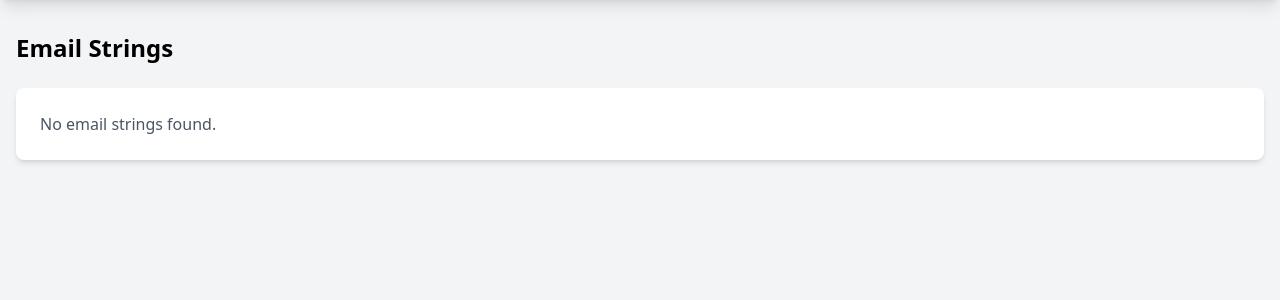
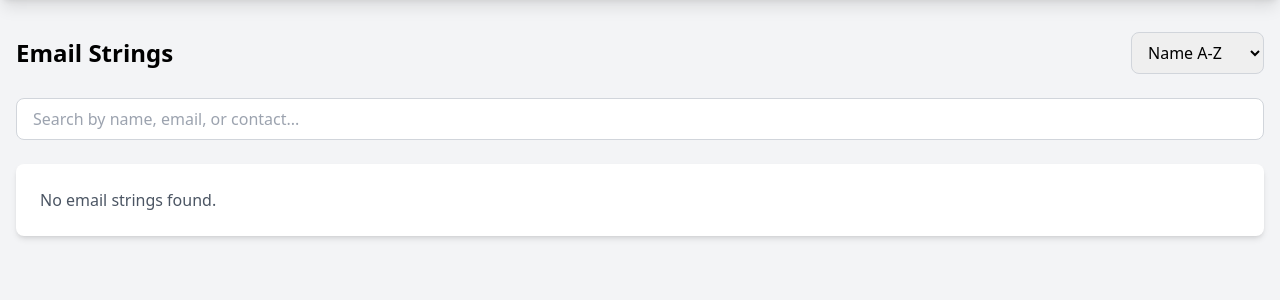
Before and after one commit to mitija/email_agent, a Django app: page /email-strings/ in a window 1280 px wide. Shown: the part 64-364 px from the top of the page. Run offline with Django 5.2, Linux system fonts and the light colour scheme; the visitor is signed in with stand-in values (Sample User, id 1); data that the repository does not hold is empty; some libraries are stand-ins or nearby versions.

Commit message:
Enhance email string list with search and sorting features
- Added a search input and sorting dropdown to the email strings template for improved user experience.
- Implemented backend support for search and sorting in the email string list view, allowing users to filter and organize email strings effectively.
- Introduced pagination to manage large sets of email strings, enhancing navigation through results.
- Updated JavaScript functionality to handle search input and sorting changes dynamically.

```diff
--- a/core/templates/core/email_string_list.html
+++ b/core/templates/core/email_string_list.html
@@ -5,6 +5,28 @@
 <div class="container mx-auto px-2 sm:px-4 py-4 sm:py-8">
     <div class="flex justify-between items-center mb-4 sm:mb-6">
         <h1 class="text-xl sm:text-2xl font-bold">Email Strings</h1>
+        <div class="flex gap-2">
+            <select id="sortSelect" class="px-3 py-2 border border-gray-300 rounded-lg focus:ring-2 focus:ring-blue-500 focus:border-blue-500">
+                <option value="name" {% if current_sort == 'name' %}selected{% endif %}>Name A-Z</option>
+                <option value="-name" {% if current_sort == '-name' %}selected{% endif %}>Name Z-A</option>
+                <option value="email" {% if current_sort == 'email' %}selected{% endif %}>Email A-Z</option>
+                <option value="-email" {% if current_sort == '-email' %}selected{% endif %}>Email Z-A</option>
+                <option value="contact" {% if current_sort == 'contact' %}selected{% endif %}>Contact A-Z</option>
+                <option value="-contact" {% if current_sort == '-contact' %}selected{% endif %}>Contact Z-A</option>
+            </select>
+        </div>
+    </div>
+
+    <!-- Search Section -->
+    <div class="mb-6">
+        <div class="relative">
+            <input type="text"
+                   id="emailStringSearch"
+                   class="w-full px-4 py-2 border border-gray-300 rounded-lg focus:ring-2 focus:ring-blue-500 focus:border-blue-500"
+                   placeholder="Search by name, email, or contact..."
+                   value="{{ search_query }}"
+                   autocomplete="off">
+        </div>
     </div>
 
     <div class="bg-white shadow-md rounded-lg">
@@ -97,6 +119,39 @@
                         </table>
                     </div>
                 </div>
+
+                <!-- Pagination -->
+                {% if paginator.num_pages > 1 %}
+                <div class="mt-6 flex justify-center">
+                    <nav class="inline-flex rounded-md shadow">
+                        {% if page_obj.has_previous %}
+                        <a href="?page=1{% if search_query %}&search={{ search_query }}{% endif %}{% if current_sort %}&sort={{ current_sort }}{% endif %}"
+                           class="px-3 py-2 rounded-l-md border border-gray-300 bg-white text-sm font-medium text-gray-700 hover:bg-gray-50">
+                            &laquo; First
+                        </a>
+                        <a href="?page={{ page_obj.previous_page_number }}{% if search_query %}&search={{ search_query }}{% endif %}{% if current_sort %}&sort={{ current_sort }}{% endif %}"
+                           class="px-3 py-2 border border-gray-300 bg-white text-sm font-medium text-gray-700 hover:bg-gray-50">
+                            Previous
+                        </a>
+                        {% endif %}
+
+                        <span class="px-3 py-2 border border-gray-300 bg-white text-sm font-medium text-gray-700">
+                            Page {{ page_obj.number }} of {{ paginator.num_pages }}
+                        </span>
+
+                        {% if page_obj.has_next %}
+                        <a href="?page={{ page_obj.next_page_number }}{% if search_query %}&search={{ search_query }}{% endif %}{% if current_sort %}&sort={{ current_sort }}{% endif %}"
+                           class="px-3 py-2 border border-gray-300 bg-white text-sm font-medium text-gray-700 hover:bg-gray-50">
+                            Next
+                        </a>
+                        <a href="?page={{ paginator.num_pages }}{% if search_query %}&search={{ search_query }}{% endif %}{% if current_sort %}&sort={{ current_sort }}{% endif %}"
+                           class="px-3 py-2 rounded-r-md border border-gray-300 bg-white text-sm font-medium text-gray-700 hover:bg-gray-50">
+                            Last &raquo;
+                        </a>
+                        {% endif %}
+                    </nav>
+                </div>
+                {% endif %}
             {% else %}
                 <p class="text-gray-600">No email strings found.</p>
             {% endif %}
@@ -107,7 +162,6 @@
 <!-- New Contact Modal -->
 <div id="new-contact-modal" class="hidden fixed inset-0 bg-gray-600 bg-opacity-50 overflow-y-auto h-full w-full z-20">
     <div class="relative top-20 mx-auto p-5 border w-11/12 sm:w-96 shadow-lg rounded-md bg-white">
-        <div class="mt-3">
         <h3 class="text-lg font-medium leading-6 text-gray-900">Create New Contact</h3>
         <form id="new-contact-form" class="mt-4">
             <div class="mb-4">
@@ -129,7 +183,6 @@
                 </button>
             </div>
         </form>
-        </div>
     </div>
 </div>
 {% endblock %}
@@ -188,110 +241,113 @@ document.addEventListener('DOMContentLoaded', function() {
         });
     });
 
-    // Set up edit buttons
-    document.querySelectorAll('.edit-contact').forEach(editBtn => {
-        editBtn.addEventListener('click', function() {
-            const row = this.closest('.email-string-row');
-            const editor = row.querySelector('.contact-editor');
-
-            // Hide all other editors first
-            document.querySelectorAll('.contact-editor').forEach(e => {
-                if (e !== editor) e.classList.add('hidden');
+    // Sort select functionality
+    const sortSelect = document.getElementById('sortSelect');
+    sortSelect.addEventListener('change', function() {
+        const currentUrl = new URL(window.location.href);
+        currentUrl.searchParams.set('sort', this.value);
+        window.location.href = currentUrl.toString();
     });
 
-            editor.classList.toggle('hidden');
+    // Search functionality
+    const emailStringSearch = document.getElementById('emailStringSearch');
+    let searchTimeout;
 
-            if (!editor.classList.contains('hidden')) {
-                const searchInput = editor.querySelector('.contact-search');
-                searchInput.focus();
-
-                document.querySelectorAll('.contact-dropdown').forEach(dropdown => {
-                    dropdown.classList.add('hidden');
+    emailStringSearch.addEventListener('input', function() {
+        clearTimeout(searchTimeout);
+        searchTimeout = setTimeout(() => {
+            const currentUrl = new URL(window.location.href);
+            if (this.value.trim()) {
+                currentUrl.searchParams.set('search', this.value.trim());
+            } else {
+                currentUrl.searchParams.delete('search');
+            }
+            currentUrl.searchParams.set('page', '1'); // Reset to first page on search
+            window.location.href = currentUrl.toString();
+        }, 300);
     });
 
-                const dropdown = editor.querySelector('.contact-dropdown');
-                dropdown.classList.remove('hidden');
-            }
+    // Contact editor functionality
+    document.querySelectorAll('.edit-contact').forEach(button => {
+        button.addEventListener('click', function() {
+            const row = this.closest('tr');
+            const editor = row.querySelector('.contact-editor');
+            editor.classList.remove('hidden');
         });
     });
 
-    // Set up cancel buttons for editor
-    document.querySelectorAll('.cancel-edit').forEach(cancelBtn => {
-        cancelBtn.addEventListener('click', function() {
+    document.querySelectorAll('.cancel-edit').forEach(button => {
+        button.addEventListener('click', function() {
             const editor = this.closest('.contact-editor');
             editor.classList.add('hidden');
         });
     });
 
-    // Set up search inputs
-    document.querySelectorAll('.contact-search').forEach(searchInput => {
-        const row = searchInput.closest('.email-string-row');
-        const emailStringId = row.dataset.emailStringId;
-        const dropdown = row.querySelector('.contact-dropdown');
-        let searchTimeout;
+    // Contact search functionality
+    document.querySelectorAll('.contact-search').forEach(input => {
+        let debounceTimer;
+        input.addEventListener('input', function() {
+            clearTimeout(debounceTimer);
+            const query = this.value.trim();
+            const dropdown = this.closest('.contact-editor').querySelector('.contact-dropdown');
+            const results = dropdown.querySelector('.contact-results');
 
-        searchInput.addEventListener('focus', function() {
-            document.querySelectorAll('.contact-dropdown').forEach(d => {
-                if (d !== dropdown) d.classList.add('hidden');
+            if (query.length > 0) {
+                debounceTimer = setTimeout(async () => {
+                    try {
+                        const response = await fetch(`/api/contacts/search/?query=${encodeURIComponent(query)}`);
+                        const data = await response.json();
+
+                        results.innerHTML = '';
+                        if (data.contacts && data.contacts.length > 0) {
+                            data.contacts.forEach(contact => {
+                                const div = document.createElement('div');
+                                div.className = 'p-2 hover:bg-gray-100 cursor-pointer';
+                                div.textContent = `${contact.name} (${contact.id})`;
+                                div.addEventListener('click', () => {
+                                    updateEmailStringContact(
+                                        this.closest('.email-string-row').dataset.emailStringId,
+                                        contact.id
+                                    );
                                 });
+                                results.appendChild(div);
+                            });
+                        } else {
+                            results.innerHTML = '<div class="p-2 text-gray-500 text-sm">No contacts found</div>';
+                        }
                         dropdown.classList.remove('hidden');
-        });
-
-        searchInput.addEventListener('input', function() {
-            clearTimeout(searchTimeout);
-            const query = this.value.trim();
-
-            if (query.length < 2) {
-                dropdown.querySelector('.contact-results').innerHTML = '<div class="p-2 text-gray-500">Type at least 2 characters...</div>';
-                return;
+                    } catch (error) {
+                        console.error('Error searching contacts:', error);
                     }
-
-            searchTimeout = setTimeout(() => {
-                fetch(`/api/contacts/search/?q=${encodeURIComponent(query)}`)
-                    .then(response => response.json())
-                    .then(data => {
-                        const resultsDiv = dropdown.querySelector('.contact-results');
-                        if (data.results.length === 0) {
-                            resultsDiv.innerHTML = '<div class="p-2 text-gray-500">No contacts found</div>';
-                            return;
+                }, 300);
+            } else {
+                results.innerHTML = '<div class="p-2 text-gray-500 text-sm">Type to search...</div>';
+                dropdown.classList.add('hidden');
             }
-
-                        resultsDiv.innerHTML = data.results.map(contact => `
-                            <div class="contact-result p-2 hover:bg-blue-100 cursor-pointer" data-contact-id="${contact.id}">
-                                ${contact.name} (${contact.id})
-                            </div>
-                        `).join('');
-
-                        // Add click handlers to results
-                        resultsDiv.querySelectorAll('.contact-result').forEach(result => {
-                            result.addEventListener('click', function() {
-                                const contactId = this.dataset.contactId;
-                                updateEmailStringContact(emailStringId, contactId);
-                            });
-                        });
-                    });
-            }, 300);
         });
     });
 
-    // Set up create contact buttons
-    document.querySelectorAll('.create-contact').forEach(createBtn => {
-        createBtn.addEventListener('click', function() {
-            const row = this.closest('.email-string-row');
-            const emailStringId = row.dataset.emailStringId;
-
+    // Create contact functionality
+    document.querySelectorAll('.create-contact').forEach(button => {
+        button.addEventListener('click', function() {
+            const modal = document.getElementById('new-contact-modal');
+            const emailStringId = this.closest('.email-string-row').dataset.emailStringId;
             document.getElementById('email-string-id').value = emailStringId;
-            document.getElementById('new-contact-modal').classList.remove('hidden');
+            modal.classList.remove('hidden');
         });
     });
 
-    // Set up new contact form
-    document.getElementById('new-contact-form').addEventListener('submit', function(e) {
+    document.getElementById('cancel-create').addEventListener('click', function() {
+        document.getElementById('new-contact-modal').classList.add('hidden');
+    });
+
+    document.getElementById('new-contact-form').addEventListener('submit', async function(e) {
         e.preventDefault();
+        const name = document.getElementById('name').value;
         const emailStringId = document.getElementById('email-string-id').value;
-        const name = document.getElementById('name').value;
 
-        fetch('/api/contacts/create/', {
+        try {
+            const response = await fetch('/api/contacts/create/', {
                 method: 'POST',
                 headers: {
                     'Content-Type': 'application/json',
@@ -301,35 +357,18 @@ document.addEventListener('DOMContentLoaded', function() {
                     name: name,
                     email_string_id: emailStringId
                 })
-        })
-        .then(response => response.json())
-        .then(data => {
-            if (data.success) {
-                // Find the row and update the contact name
-                const row = document.querySelector(`.email-string-row[data-email-string-id="${emailStringId}"]`);
-                const contactNameSpan = row.querySelector('.contact-name');
-                contactNameSpan.textContent = `${data.contact.name} (${data.contact.id})`;
-
-                // Hide the contact editor
-                const editor = row.querySelector('.contact-editor');
-                editor.classList.add('hidden');
-
-                // Clear the search input
-                const searchInput = editor.querySelector('.contact-search');
-                searchInput.value = '';
-
-                // Hide the modal
-                document.getElementById('new-contact-modal').classList.add('hidden');
-
-                // Clear the form
-                document.getElementById('name').value = '';
-            }
-        });
             });
 
-    // Set up cancel create button
-    document.getElementById('cancel-create').addEventListener('click', function() {
-        document.getElementById('new-contact-modal').classList.add('hidden');
+            const data = await response.json();
+            if (data.success) {
+                window.location.reload();
+            } else {
+                alert('Failed to create contact: ' + data.error);
+            }
+        } catch (error) {
+            console.error('Error creating contact:', error);
+            alert('Failed to create contact. Please try again.');
+        }
     });
 });
 
--- a/core/views/email_string_list.py
+++ b/core/views/email_string_list.py
@@ -4,15 +4,52 @@ from django.http import JsonResponse
 from django.views.decorators.http import require_http_methods
 from django.views.decorators.csrf import csrf_exempt
 from django.utils import timezone
+from django.core.paginator import Paginator
+from django.db.models import Q
 import json
 from core.models import EmailString, Contact, Email
 
 @login_required
 def email_string_list(request):
+    # Get search query
+    search_query = request.GET.get('search', '').strip()
+
+    # Get sort parameter with default to name
+    sort_by = request.GET.get('sort', 'name')
+
+    # Validate sort parameter to prevent SQL injection
+    valid_sort_fields = ['name', '-name', 'email', '-email', 'contact', '-contact', 'original_string', '-original_string']
+    if sort_by not in valid_sort_fields:
+        sort_by = 'name'
+
+    # Base queryset
     email_strings = EmailString.objects.all().select_related('contact', 'email')
+
+    # Apply search filter if query exists
+    if search_query:
+        email_strings = email_strings.filter(
+            Q(name__icontains=search_query) |
+            Q(email__email__icontains=search_query) |
+            Q(original_string__icontains=search_query) |
+            Q(contact__name__icontains=search_query)
+        ).distinct()
+
+    # Apply sorting
+    email_strings = email_strings.order_by(sort_by)
+
+    # Pagination
+    page_number = request.GET.get('page', 1)
+    paginator = Paginator(email_strings, 20)  # Show 20 items per page
+    page_obj = paginator.get_page(page_number)
+
     return render(request, 'core/email_string_list.html', {
-        'email_strings': email_strings,
-        'title': 'Email Strings'
+        'email_strings': page_obj,
+        'page_obj': page_obj,
+        'paginator': paginator,
+        'title': 'Email Strings',
+        'current_sort': sort_by,
+        'search_query': search_query,
+        'total_email_strings': paginator.count
     })
 
 @login_required
```
Lines whose indentation alone changed are shown as unchanged.
